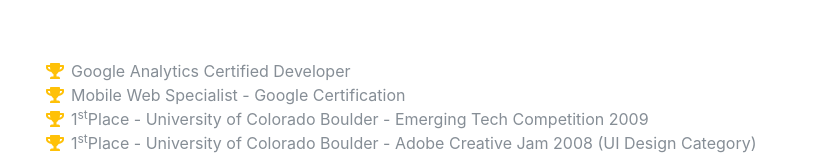
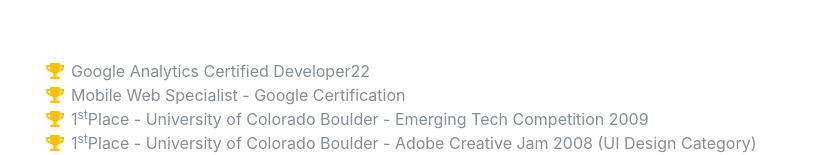
Before and after one commit to di0nys1s/myresume, a React (Create React App) app: page / in a window 1280 px wide. Shown: the part 4788-4943 px from the top of the page, without its empty margins (289-1127 px from the left). Built offline with nearby package versions, Linux system fonts and the light colour scheme; a web font is replaced by a local one.

Commit message:
test commit

```diff
--- a/src/components/awards.jsx
+++ b/src/components/awards.jsx
@@ -11,7 +11,7 @@
         <ul className="fa-ul mb-0">
           <li>
             <i className="fa-li fa fa-trophy text-warning"></i>
-            Google Analytics Certified Developer
+            Google Analytics Certified Developer22
           </li>
           <li>
             <i className="fa-li fa fa-trophy text-warning"></i>
```
